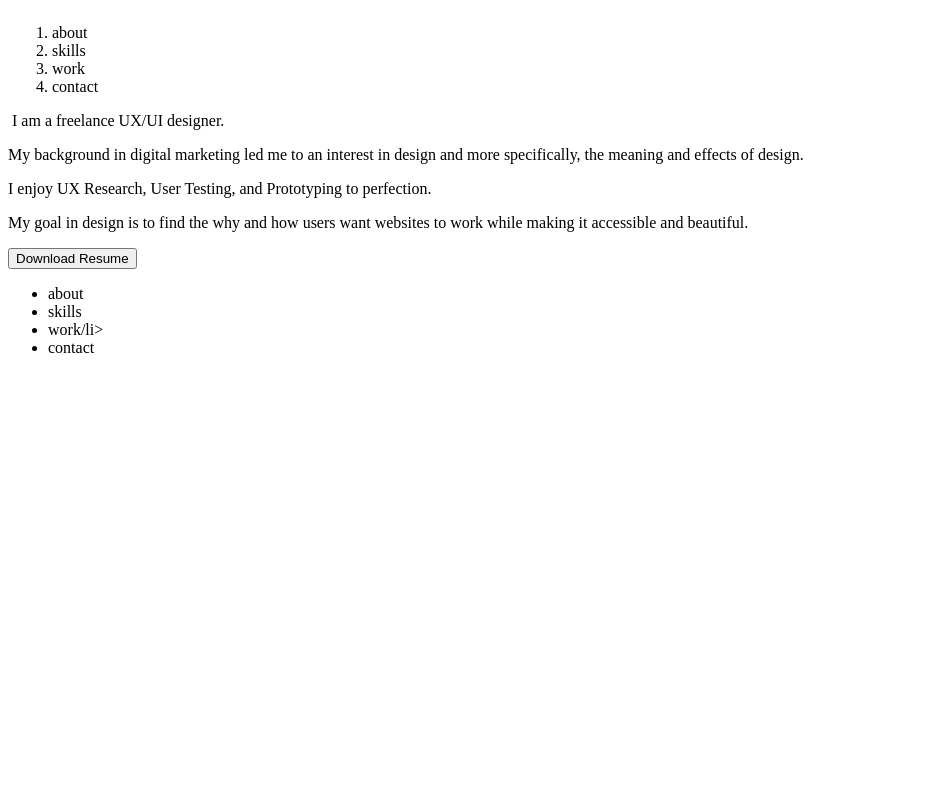
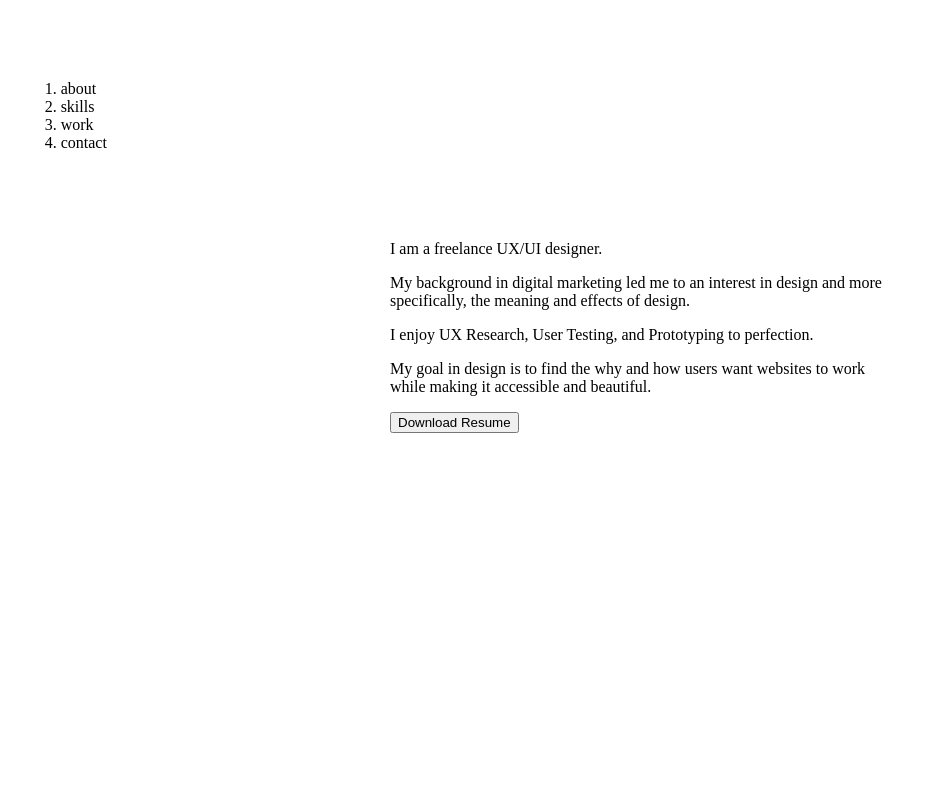
Before and after one commit to bzpsullivan/UX_UI_HW_17, a plain HTML site: page index.html in a window 1280 px wide. Shown: the top 800 px of the page, without its empty margins (0-937 px from the left). Drawn offline with Linux system fonts and the light colour scheme; files that its build step writes are made by us from their sources.

Commit message:
Some of step 4

```diff
--- a/css/style.css
+++ b/css/style.css
@@ -2,3 +2,28 @@
     display: inline-block;
     vertical-align: top;
 }
+.logo {
+    width: 23%;
+    padding: 1%;
+    text-align: center;
+    }
+nav {
+    width: 73%;
+    padding: 1%;
+}
+ul {
+    width: 50%;
+    margin-left: auto;
+}
+.heroImg {
+    height: 600px;
+    padding: 25px;
+}
+.content {
+    width: 500px;
+    margin: 0 auto;
+}
+footer {
+    background-color: #373738;
+
+}
--- a/index.html
+++ b/index.html
@@ -1,7 +1,7 @@
 <!doctype html>
 <head>
     <title>Brian Sullivan_Portfolio</title>
-    <link rel="stylesheet" href="style.css" type="text/css">
+    <link rel="stylesheet" href="style.css">
 </head>
 <body>
     <header class="navigation">
@@ -20,6 +20,7 @@
     <section class="heroImg">
         <div class="content">
             <img src="images/About_Image.png" alt="">
+            <p>
                 I am a freelance UX/UI designer.
             </p>
             <p>
```
